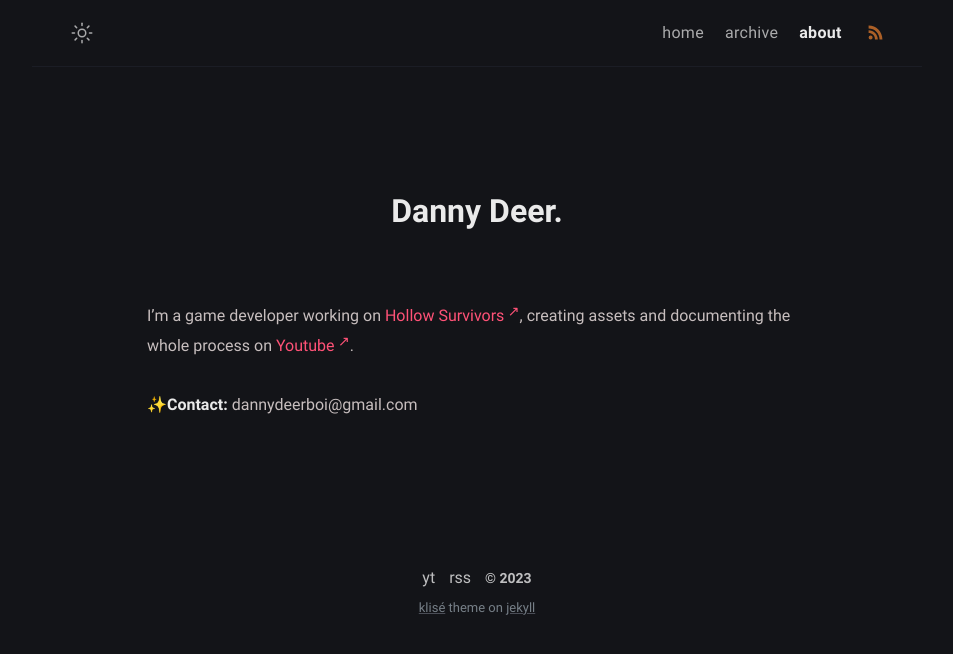
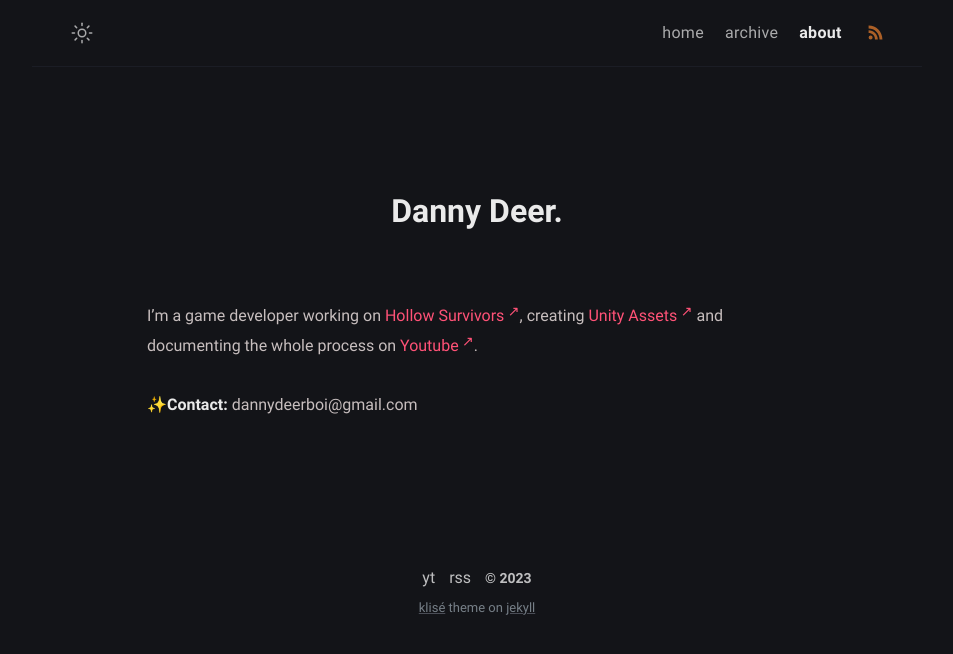
Before and after one commit to dannydeer/dannydeer.github.io, a Jekyll site: the page built from about.md, in a window 1280 px wide. Shown: the top 654 px of the page, without its empty margins (163-1116 px from the left). Built offline with Jekyll 4.4.1, drawn with Linux system fonts in a browser that asks for light colours.

Commit message:
Add files via upload

```diff
--- a/about.md
+++ b/about.md
@@ -6,7 +6,9 @@ excerpt: Hello peeps, I'm student of computer science from Banyuwangi, living in
 comments: false
 ---
 
-I'm a game developer working on <a href="https://store.steampowered.com/app/2285940/Hollow_Survivors" target="_blank" rel="noopener">Hollow Survivors</a>, creating assets and documenting the whole process on <a href="https://www.youtube.com/channel/UC_SVVfhirQ8l9F-3O-EL9Hg" target="_blank" rel="noopener">Youtube</a>.
+I'm a game developer working on <a href="https://store.steampowered.com/app/2285940/Hollow_Survivors" target="_blank" rel="noopener">Hollow Survivors</a>,
+creating <a href="https://www.youtube.com/channel/UC_SVVfhirQ8l9F-3O-EL9Hg" target="_blank" rel="noopener">Unity Assets</a>
+and documenting the whole process on <a href="https://www.youtube.com/channel/UC_SVVfhirQ8l9F-3O-EL9Hg" target="_blank" rel="noopener">Youtube</a>.
 
 **✨Contact:** {{ site.author.email }}
 
```
